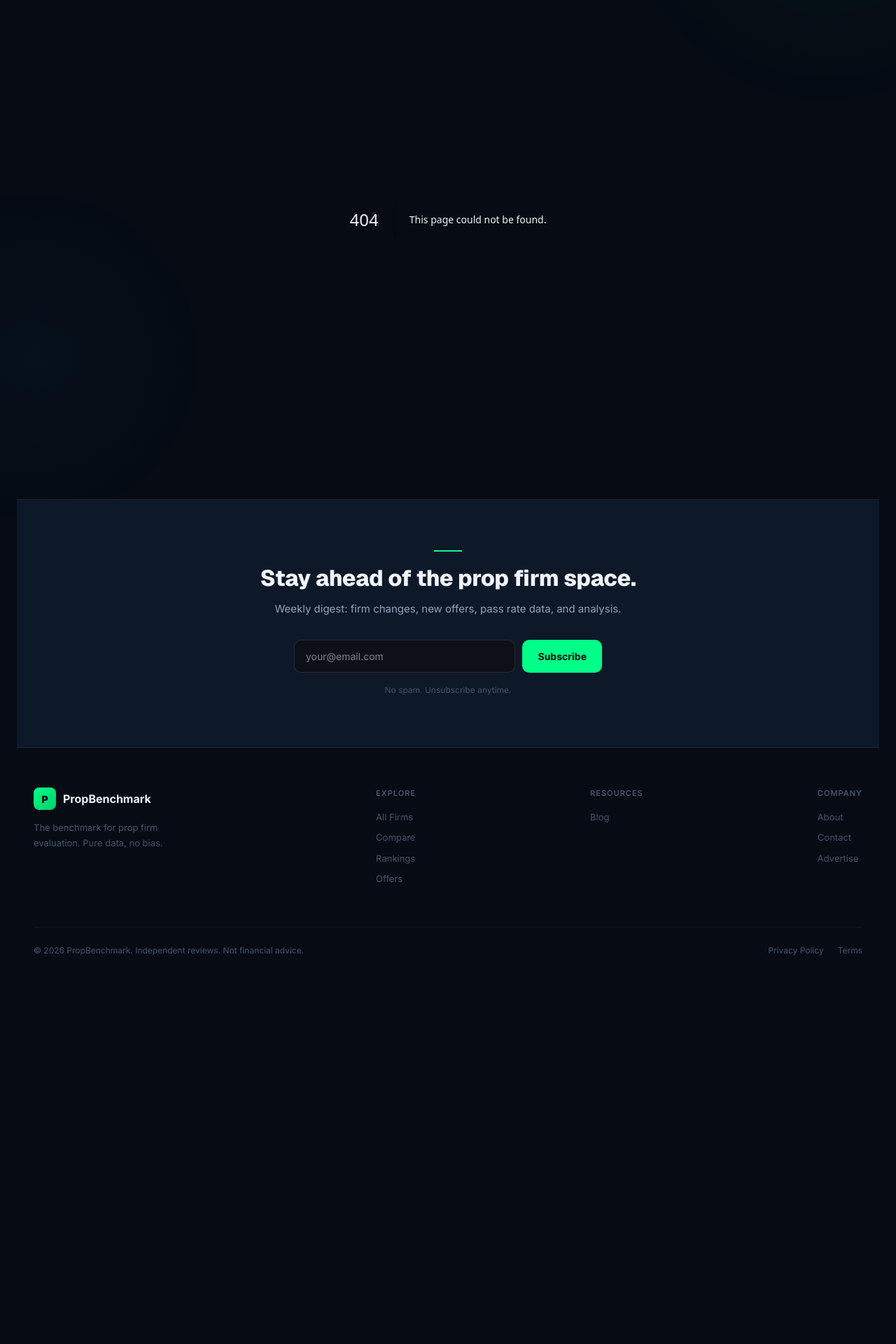
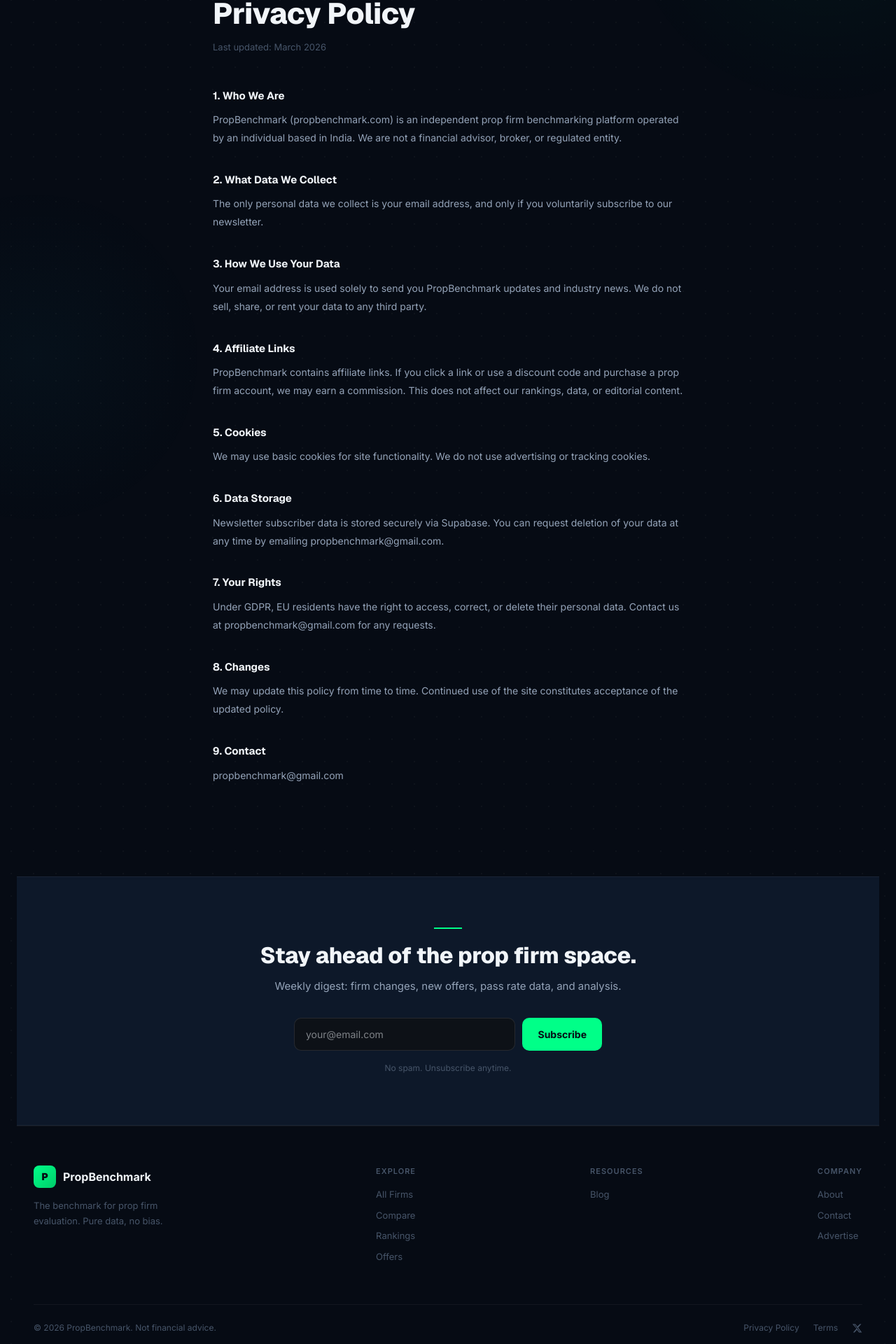
Before and after one commit to SaiStyles/propbenchmark, a Next.js app: page /privacy in a window 1280 px wide. Before the commit this address had no page. Shown: the part 240-2160 px from the top of the page at 70% size. Before the commit the page ends 1675 px from the top, so only its background shows below. Built offline with nearby package versions, Linux system fonts and the light colour scheme.

Commit message:
Privacy policy, terms of service, Twitter link added

```diff
--- a/src/app/about/page.tsx
+++ b/src/app/about/page.tsx
@@ -67,9 +67,46 @@ export default function AboutPage() {
         </div>
       ))}
 
+      {/* Follow on X */}
+      <div style={{
+        marginTop: '56px',
+        padding: '28px 32px',
+        background: '#0d1117',
+        border: '1px solid rgba(255,255,255,0.07)',
+        borderRadius: '16px',
+        display: 'flex', justifyContent: 'space-between',
+        alignItems: 'center', flexWrap: 'wrap', gap: '16px',
+      }}>
+        <div>
+          <div style={{ fontWeight: 700, color: '#f1f5f9', fontSize: '15px', marginBottom: '4px' }}>
+            Follow us on X
+          </div>
+          <div style={{ color: '#475569', fontSize: '13px' }}>
+            Firm news, offer alerts, and prop firm analysis — no noise.
+          </div>
+        </div>
+        <a
+          href="https://x.com/PropBenchmark"
+          target="_blank"
+          rel="noopener noreferrer"
+          style={{
+            display: 'inline-flex', alignItems: 'center', gap: '8px',
+            padding: '10px 22px',
+            background: '#f1f5f9', color: '#060b14',
+            borderRadius: '999px', fontWeight: 700,
+            fontSize: '13px', textDecoration: 'none',
+          }}
+        >
+          <svg width="14" height="14" viewBox="0 0 24 24" fill="currentColor" aria-hidden="true">
+            <path d="M18.244 2.25h3.308l-7.227 8.26 8.502 11.24H16.17l-4.714-6.231-5.401 6.231H2.746l7.73-8.835L1.254 2.25H8.08l4.259 5.63zm-1.161 17.52h1.833L7.084 4.126H5.117z" />
+          </svg>
+          @PropBenchmark
+        </a>
+      </div>
+
       {/* CTA */}
       <div style={{
-        marginTop: '56px',
+        marginTop: '16px',
         padding: '28px 32px',
         background: '#0d1117',
         border: '1px solid rgba(255,255,255,0.07)',
--- /dev/null
+++ b/src/app/privacy/page.tsx
@@ -0,0 +1,86 @@
+import type { Metadata } from 'next'
+
+export const metadata: Metadata = {
+  title: 'Privacy Policy — PropBenchmark',
+  description: 'PropBenchmark privacy policy. Learn how we collect and use your data.',
+}
+
+const sections = [
+  {
+    heading: '1. Who We Are',
+    body: 'PropBenchmark (propbenchmark.com) is an independent prop firm benchmarking platform operated by an individual based in India. We are not a financial advisor, broker, or regulated entity.',
+  },
+  {
+    heading: '2. What Data We Collect',
+    body: 'The only personal data we collect is your email address, and only if you voluntarily subscribe to our newsletter.',
+  },
+  {
+    heading: '3. How We Use Your Data',
+    body: 'Your email address is used solely to send you PropBenchmark updates and industry news. We do not sell, share, or rent your data to any third party.',
+  },
+  {
+    heading: '4. Affiliate Links',
+    body: 'PropBenchmark contains affiliate links. If you click a link or use a discount code and purchase a prop firm account, we may earn a commission. This does not affect our rankings, data, or editorial content.',
+  },
+  {
+    heading: '5. Cookies',
+    body: 'We may use basic cookies for site functionality. We do not use advertising or tracking cookies.',
+  },
+  {
+    heading: '6. Data Storage',
+    body: 'Newsletter subscriber data is stored securely via Supabase. You can request deletion of your data at any time by emailing propbenchmark@gmail.com.',
+  },
+  {
+    heading: '7. Your Rights',
+    body: 'Under GDPR, EU residents have the right to access, correct, or delete their personal data. Contact us at propbenchmark@gmail.com for any requests.',
+  },
+  {
+    heading: '8. Changes',
+    body: 'We may update this policy from time to time. Continued use of the site constitutes acceptance of the updated policy.',
+  },
+  {
+    heading: '9. Contact',
+    body: 'propbenchmark@gmail.com',
+  },
+]
+
+export default function PrivacyPage() {
+  return (
+    <div style={{ maxWidth: '720px', margin: '0 auto', padding: '56px 24px 96px' }}>
+
+      {/* Header */}
+      <div style={{ marginBottom: '48px' }}>
+        <div style={{
+          width: '40px', height: '3px',
+          background: '#00ff88', marginBottom: '24px',
+          borderRadius: '2px',
+        }} />
+        <h1 style={{
+          fontSize: 'clamp(28px, 4vw, 42px)',
+          fontWeight: 800, color: '#f1f5f9',
+          marginBottom: '16px', letterSpacing: '-0.5px', lineHeight: 1.1,
+          fontFamily: 'var(--font-geist-sans), Inter, sans-serif',
+        }}>
+          Privacy Policy
+        </h1>
+        <p style={{ color: '#475569', fontSize: '13px' }}>Last updated: March 2026</p>
+      </div>
+
+      {/* Sections */}
+      {sections.map(({ heading, body }) => (
+        <div key={heading} style={{ marginBottom: '36px' }}>
+          <h2 style={{
+            fontSize: '15px', fontWeight: 700,
+            color: '#f1f5f9', marginBottom: '10px',
+            fontFamily: 'var(--font-geist-sans), Inter, sans-serif',
+          }}>
+            {heading}
+          </h2>
+          <p style={{ color: '#94a3b8', fontSize: '14px', lineHeight: 1.85 }}>
+            {body}
+          </p>
+        </div>
+      ))}
+    </div>
+  )
+}
--- /dev/null
+++ b/src/app/terms/page.tsx
@@ -0,0 +1,86 @@
+import type { Metadata } from 'next'
+
+export const metadata: Metadata = {
+  title: 'Terms of Service — PropBenchmark',
+  description: 'PropBenchmark terms of service. Read our terms before using the platform.',
+}
+
+const sections = [
+  {
+    heading: '1. Acceptance',
+    body: 'By using PropBenchmark (propbenchmark.com), you agree to these terms.',
+  },
+  {
+    heading: '2. What We Are',
+    body: 'PropBenchmark is an independent benchmarking and comparison platform for prop trading firms. We are not a financial advisor, broker, or regulated financial service. Nothing on this site constitutes financial advice.',
+  },
+  {
+    heading: '3. Data Accuracy',
+    body: 'We source all firm data directly from official firm websites and update it regularly. However, prop firm rules and pricing change frequently. Always verify current terms directly with the firm before purchasing.',
+  },
+  {
+    heading: '4. Affiliate Relationships',
+    body: 'PropBenchmark has affiliate relationships with some of the firms listed. We may earn a commission if you purchase via our links or discount codes. Affiliate relationships do not influence rankings, scores, or editorial content.',
+  },
+  {
+    heading: '5. No Financial Advice',
+    body: 'Nothing on PropBenchmark constitutes investment advice, trading advice, or a recommendation to purchase any financial product. Prop trading carries significant risk. You are solely responsible for your trading decisions.',
+  },
+  {
+    heading: '6. Intellectual Property',
+    body: 'All content on PropBenchmark including rankings, comparisons, and written content is the property of PropBenchmark. Do not reproduce without permission.',
+  },
+  {
+    heading: '7. Limitation of Liability',
+    body: 'PropBenchmark is not liable for any losses incurred as a result of decisions made based on information found on this site.',
+  },
+  {
+    heading: '8. Changes',
+    body: 'We reserve the right to update these terms at any time. Continued use of the site constitutes acceptance.',
+  },
+  {
+    heading: '9. Contact',
+    body: 'propbenchmark@gmail.com',
+  },
+]
+
+export default function TermsPage() {
+  return (
+    <div style={{ maxWidth: '720px', margin: '0 auto', padding: '56px 24px 96px' }}>
+
+      {/* Header */}
+      <div style={{ marginBottom: '48px' }}>
+        <div style={{
+          width: '40px', height: '3px',
+          background: '#00ff88', marginBottom: '24px',
+          borderRadius: '2px',
+        }} />
+        <h1 style={{
+          fontSize: 'clamp(28px, 4vw, 42px)',
+          fontWeight: 800, color: '#f1f5f9',
+          marginBottom: '16px', letterSpacing: '-0.5px', lineHeight: 1.1,
+          fontFamily: 'var(--font-geist-sans), Inter, sans-serif',
+        }}>
+          Terms of Service
+        </h1>
+        <p style={{ color: '#475569', fontSize: '13px' }}>Last updated: March 2026</p>
+      </div>
+
+      {/* Sections */}
+      {sections.map(({ heading, body }) => (
+        <div key={heading} style={{ marginBottom: '36px' }}>
+          <h2 style={{
+            fontSize: '15px', fontWeight: 700,
+            color: '#f1f5f9', marginBottom: '10px',
+            fontFamily: 'var(--font-geist-sans), Inter, sans-serif',
+          }}>
+            {heading}
+          </h2>
+          <p style={{ color: '#94a3b8', fontSize: '14px', lineHeight: 1.85 }}>
+            {body}
+          </p>
+        </div>
+      ))}
+    </div>
+  )
+}
--- a/src/components/Footer.tsx
+++ b/src/components/Footer.tsx
@@ -233,18 +233,37 @@ export default function Footer() {
           alignItems: 'center', flexWrap: 'wrap', gap: '12px',
         }}>
           <p style={{ color: '#475569', fontSize: '12px' }}>
-            © 2026 PropBenchmark. Independent reviews. Not financial advice.
+            © 2026 PropBenchmark. Not financial advice.
           </p>
-          <div style={{ display: 'flex', gap: '20px' }}>
-            {['Privacy Policy', 'Terms'].map(item => (
-              <Link key={item} href="#" style={{
+          <div style={{ display: 'flex', alignItems: 'center', gap: '20px' }}>
+            {[
+              { label: 'Privacy Policy', href: '/privacy' },
+              { label: 'Terms', href: '/terms' },
+            ].map(item => (
+              <Link key={item.label} href={item.href} style={{
                 color: '#475569', fontSize: '12px', textDecoration: 'none',
                 transition: 'color 0.15s',
               }}
                 onMouseEnter={e => (e.currentTarget.style.color = '#94a3b8')}
                 onMouseLeave={e => (e.currentTarget.style.color = '#475569')}
-              >{item}</Link>
+              >{item.label}</Link>
             ))}
+            <a
+              href="https://x.com/PropBenchmark"
+              target="_blank"
+              rel="noopener noreferrer"
+              aria-label="PropBenchmark on X"
+              style={{
+                display: 'flex', alignItems: 'center', justifyContent: 'center',
+                color: '#475569', transition: 'color 0.15s',
+              }}
+              onMouseEnter={e => (e.currentTarget.style.color = '#94a3b8')}
+              onMouseLeave={e => (e.currentTarget.style.color = '#475569')}
+            >
+              <svg width="15" height="15" viewBox="0 0 24 24" fill="currentColor" aria-hidden="true">
+                <path d="M18.244 2.25h3.308l-7.227 8.26 8.502 11.24H16.17l-4.714-6.231-5.401 6.231H2.746l7.73-8.835L1.254 2.25H8.08l4.259 5.63zm-1.161 17.52h1.833L7.084 4.126H5.117z" />
+              </svg>
+            </a>
           </div>
         </div>
       </div>
```
